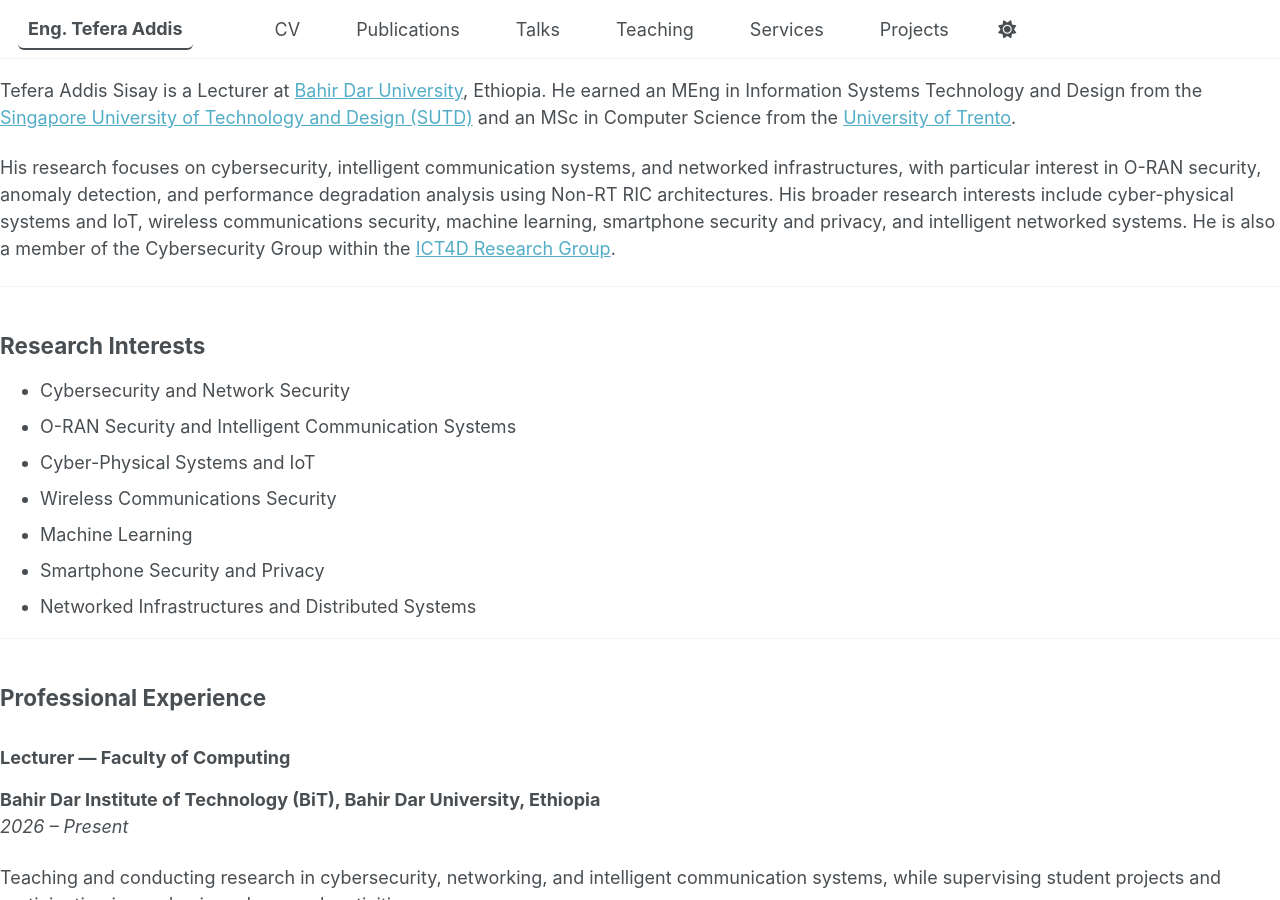
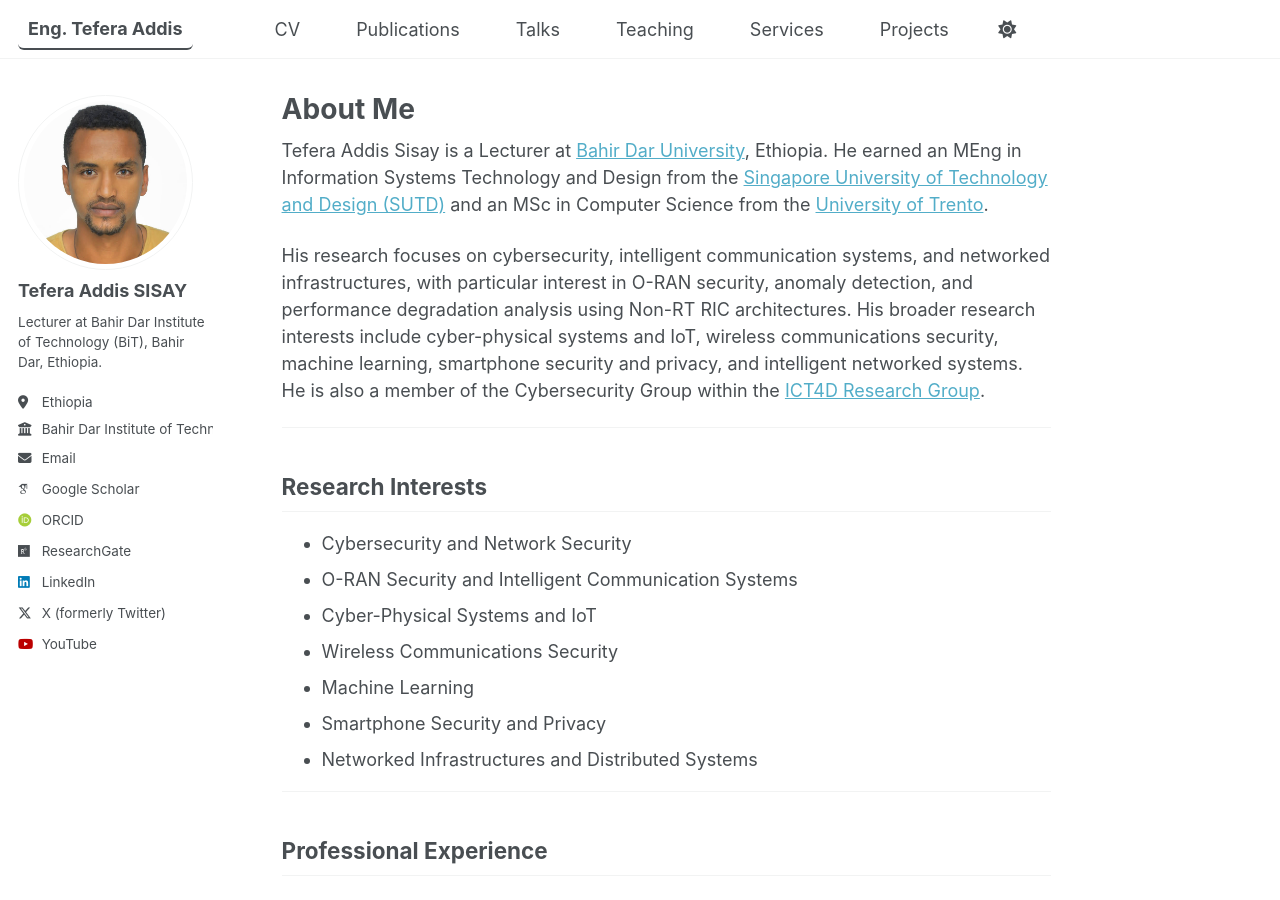
Before and after one commit to tefera-addis-sisay/tefera-addis-sisay.github.io, a Jekyll site: the page built from _pages/about.md, in a window 1280 px wide and 900 px high. Built offline with Jekyll 4.4.1, drawn with Linux system fonts in a browser that asks for light colours; some web fonts are replaced; a script bundle is joined from its source files by our own code; our own code applies the rules of GitHub Pages for plain Markdown files; library files that are not in the unit come from our copies; some of the changed lines change nothing that is shown.

Commit message:
Update about.md

```diff
--- a/_pages/about.md
+++ b/_pages/about.md
@@ -1,7 +1,9 @@
 ---
+title: "About Me"
 permalink: /
-title: "About Me"
+layout: single
 author_profile: true
+classes: ""
 redirect_from:
   - /about/
   - /about.html
```
